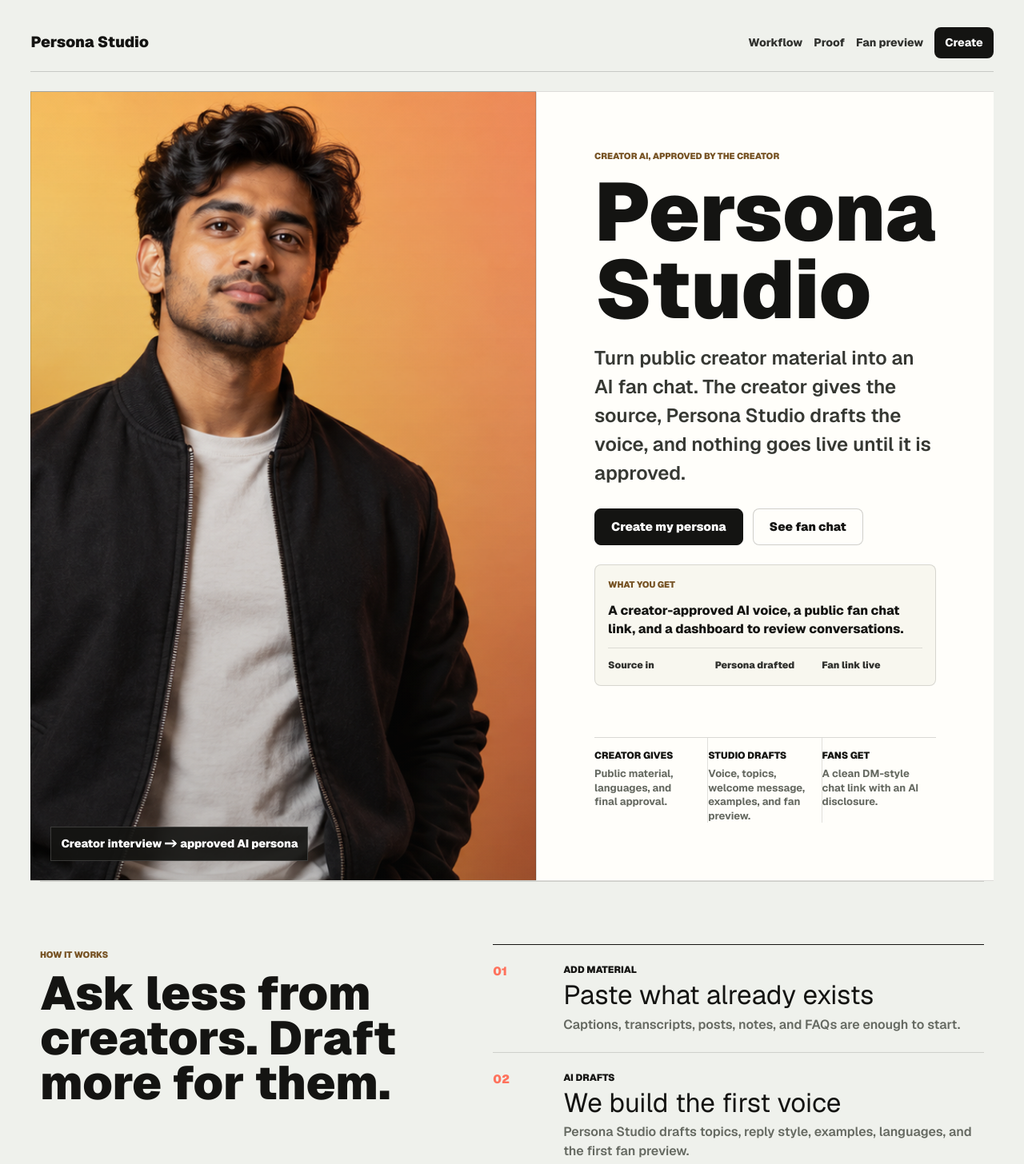
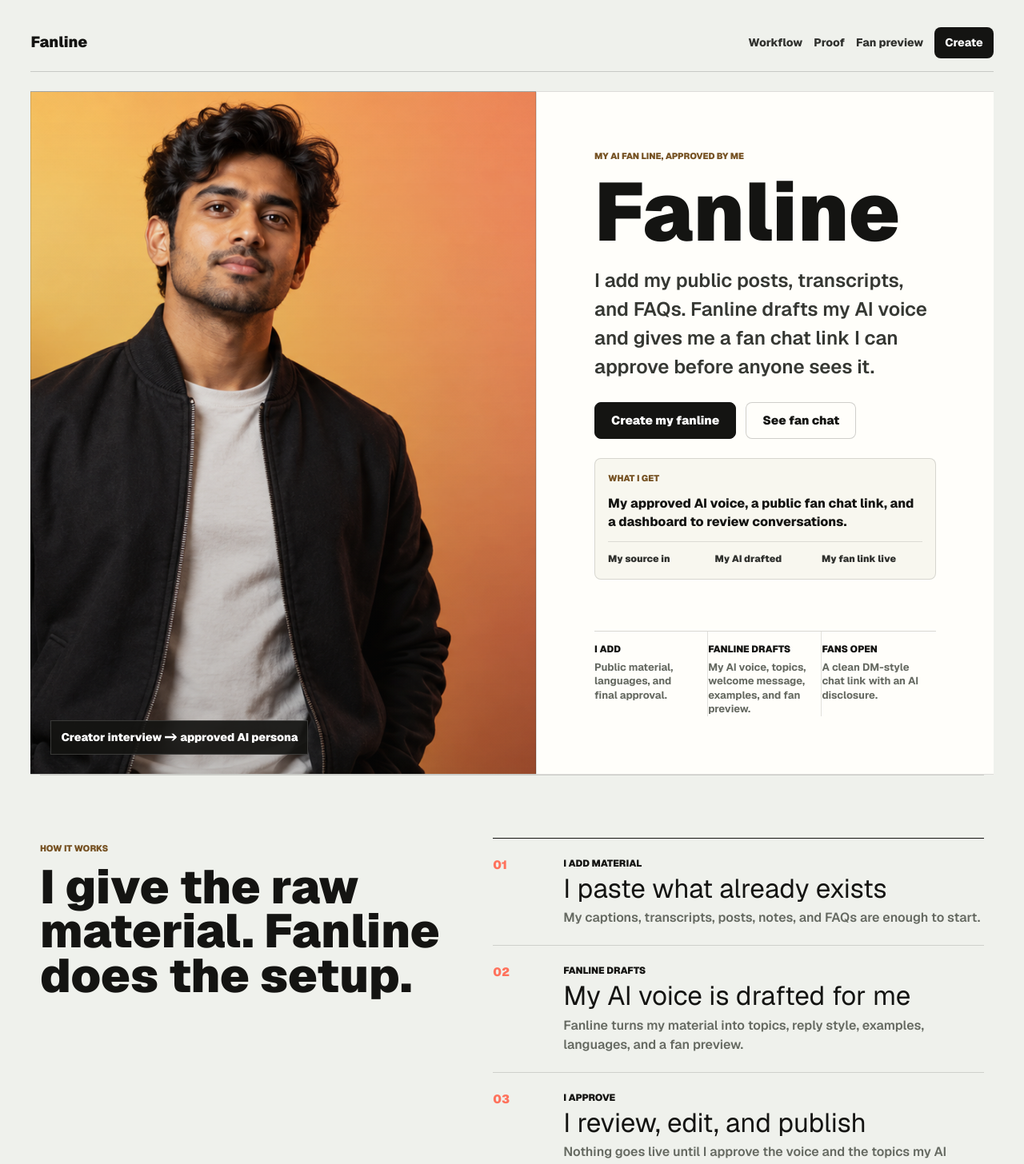
Before and after one commit to ChiragSaini007/persona-studio-ai, a Next.js app: page / in a window 1280 px wide. Shown: the top 1456 px of the page at 80% size. Built offline with nearby package versions, Linux system fonts and the light colour scheme.

Commit message:
Rename product to Fanline and rewrite landing POV

```diff
--- a/Test documentation/Test Report.md
+++ b/Test documentation/Test Report.md
@@ -1,6 +1,6 @@
 # Persona Studio AI Test Report
 
-Generated at: 2026-09-10T16:25:35.081Z
+Generated at: 2026-09-10T16:30:07.411Z
 
 ## Overall Status
 
--- a/app/creator/page.tsx
+++ b/app/creator/page.tsx
@@ -538,9 +538,7 @@
   return (
     <main className="app-page">
       <nav className="product-nav">
-        <Link href="/" className="wordmark">
-          Persona Studio
-        </Link>
+        <Link href="/" className="wordmark">Fanline</Link>
         <div>
           <Link href="/">Home</Link>
           <Link href="/creator/onboarding">Create</Link>
--- a/app/demo/fan/page.tsx
+++ b/app/demo/fan/page.tsx
@@ -71,9 +71,7 @@
     <main className="app-shell fan-shell">
       <section className="stage fan-stage demo-fan-stage">
         <nav className="top-nav">
-          <Link className="brand-script" href="/">
-            Persona Studio
-          </Link>
+          <Link className="brand-script" href="/">Fanline</Link>
           <div className="nav-tabs">
             <Link href="/creator">Create yours</Link>
           </div>
--- a/app/layout.tsx
+++ b/app/layout.tsx
@@ -13,17 +13,17 @@
 });
 
 export const metadata: Metadata = {
-  title: "Persona Studio AI",
+  title: "Fanline",
   description:
-    "Creator-controlled AI fan chat with direct signup, guardrails, optional paywall, and creator analytics.",
+    "Creator-approved AI fan chat with direct signup, safer topics, optional paywall, and creator analytics.",
   icons: {
     icon: "/favicon.svg",
     shortcut: "/favicon.svg",
   },
   openGraph: {
-    title: "Persona Studio AI",
+    title: "Fanline",
     description:
-      "Creator-controlled AI fan chat with strict guardrails and optional monetization.",
+      "Creator-approved AI fan chat with safer topics and optional monetization.",
     images: ["/og.png"],
   },
 };
--- a/app/p/[handle]/page.tsx
+++ b/app/p/[handle]/page.tsx
@@ -379,9 +379,7 @@
       <main className="app-shell">
         <section className="stage fan-stage">
           <nav className="top-nav">
-            <Link className="brand-script" href="/">
-              Persona Studio
-            </Link>
+            <Link className="brand-script" href="/">Fanline</Link>
             <div className="nav-tabs">
               <Link href="/creator">Creator portal</Link>
             </div>
@@ -406,9 +404,7 @@
     <main className="app-shell fan-shell">
       <section className="stage fan-stage">
         <nav className="top-nav">
-          <Link className="brand-script" href="/">
-            Persona Studio
-          </Link>
+          <Link className="brand-script" href="/">Fanline</Link>
           <div className="nav-tabs">
             <Link href="/creator">Creator portal</Link>
           </div>
--- a/app/page.tsx
+++ b/app/page.tsx
@@ -2,27 +2,27 @@
 
 const proofPoints = [
   {
-    label: "Add material",
-    title: "Paste what already exists",
-    body: "Captions, transcripts, posts, notes, and FAQs are enough to start.",
+    label: "I add material",
+    title: "I paste what already exists",
+    body: "My captions, transcripts, posts, notes, and FAQs are enough to start.",
   },
   {
-    label: "AI drafts",
-    title: "We build the first voice",
-    body: "Persona Studio drafts topics, reply style, examples, languages, and the first fan preview.",
+    label: "Fanline drafts",
+    title: "My AI voice is drafted for me",
+    body: "Fanline turns my material into topics, reply style, examples, languages, and a fan preview.",
   },
   {
-    label: "Creator approves",
-    title: "You review, edit, and publish",
-    body: "Nothing goes live until the creator approves the voice and topics to avoid.",
+    label: "I approve",
+    title: "I review, edit, and publish",
+    body: "Nothing goes live until I approve the voice and the topics my AI should avoid.",
   },
 ];
 
 const benchmarkRows = [
-  ["Creator gives", "Public material, languages, and final approval."],
-  ["Studio drafts", "Voice, topics, welcome message, examples, and fan preview."],
-  ["Fans get", "A clean DM-style chat link with an AI disclosure."],
-  ["Creator controls", "Edit, pause, publish, and review sensitive messages."],
+  ["I add", "Public material, languages, and final approval."],
+  ["Fanline drafts", "My AI voice, topics, welcome message, examples, and fan preview."],
+  ["Fans open", "A clean DM-style chat link with an AI disclosure."],
+  ["I control", "Edit, pause, publish, and review sensitive messages."],
 ];
 
 export default function Home() {
@@ -30,7 +30,7 @@
     <main className="site-shell editorial-home">
       <nav className="landing-nav editorial-nav">
         <Link href="/" className="wordmark">
-          Persona Studio
+          Fanline
         </Link>
         <div>
           <Link href="#workflow">Workflow</Link>
@@ -45,30 +45,30 @@
       <section className="editorial-hero" aria-labelledby="landing-title">
         <div className="hero-image-layer" aria-hidden="true" />
         <div className="hero-identity">
-          <span className="section-kicker">Creator AI, approved by the creator</span>
-          <h1 id="landing-title">Persona Studio</h1>
+          <span className="section-kicker">My AI fan line, approved by me</span>
+          <h1 id="landing-title">Fanline</h1>
           <p>
-            Turn public creator material into an AI fan chat. The creator gives the source, Persona Studio drafts the
-            voice, and nothing goes live until it is approved.
+            I add my public posts, transcripts, and FAQs. Fanline drafts my AI voice and gives me a fan chat link I can
+            approve before anyone sees it.
           </p>
           <div className="cta-row">
             <Link href="/creator" className="primary-action">
-              Create my persona
+              Create my fanline
             </Link>
             <Link href="/demo/fan" className="secondary-action">
               See fan chat
             </Link>
           </div>
-          <div className="hero-outcome-panel" aria-label="Persona Studio output">
-            <span>What you get</span>
-            <p>A creator-approved AI voice, a public fan chat link, and a dashboard to review conversations.</p>
+          <div className="hero-outcome-panel" aria-label="Fanline output">
+            <span>What I get</span>
+            <p>My approved AI voice, a public fan chat link, and a dashboard to review conversations.</p>
             <div>
-              <strong>Source in</strong>
-              <strong>Persona drafted</strong>
-              <strong>Fan link live</strong>
+              <strong>My source in</strong>
+              <strong>My AI drafted</strong>
+              <strong>My fan link live</strong>
             </div>
           </div>
-          <div className="hero-proof-strip" aria-label="Persona Studio safeguards">
+          <div className="hero-proof-strip" aria-label="Fanline safeguards">
             {benchmarkRows.slice(0, 3).map(([label, value]) => (
               <span key={label}>
                 <strong>{label}</strong>
@@ -82,7 +82,7 @@
       <section id="workflow" className="workflow-band">
         <div className="workflow-copy">
           <span className="section-kicker">How it works</span>
-          <h2>Ask less from creators. Draft more for them.</h2>
+          <h2>I give the raw material. Fanline does the setup.</h2>
         </div>
         <div className="workflow-rail">
           {proofPoints.map((item, index) => (
@@ -101,7 +101,7 @@
       <section id="proof" className="proof-band">
         <div>
           <span className="section-kicker">Production spine</span>
-          <h2>Built for creator control, repeat fan chats, and safer public AI.</h2>
+          <h2>Built so I stay in control while fans get a faster answer.</h2>
         </div>
         <div className="proof-table">
           {benchmarkRows.map(([label, value]) => (
--- a/evals/results/latest.json
+++ b/evals/results/latest.json
@@ -1,6 +1,6 @@
 {
   "datasetVersion": "2026-09-07",
-  "generatedAt": "2026-09-10T16:25:34.986Z",
+  "generatedAt": "2026-09-10T16:30:07.319Z",
   "totals": {
     "cases": 21,
     "passed": 21,
```
Also changed, not shown: 1 other file (tests, documents, lock files or other folders).
